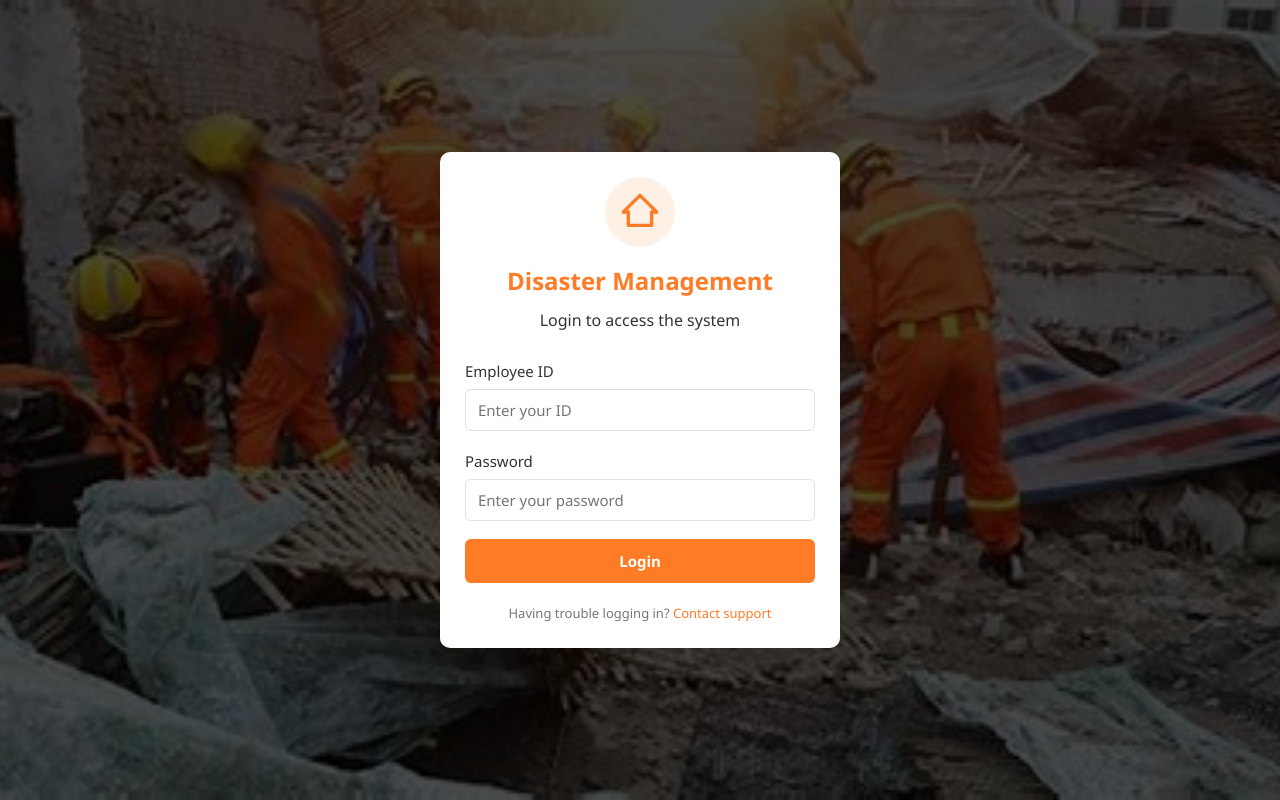
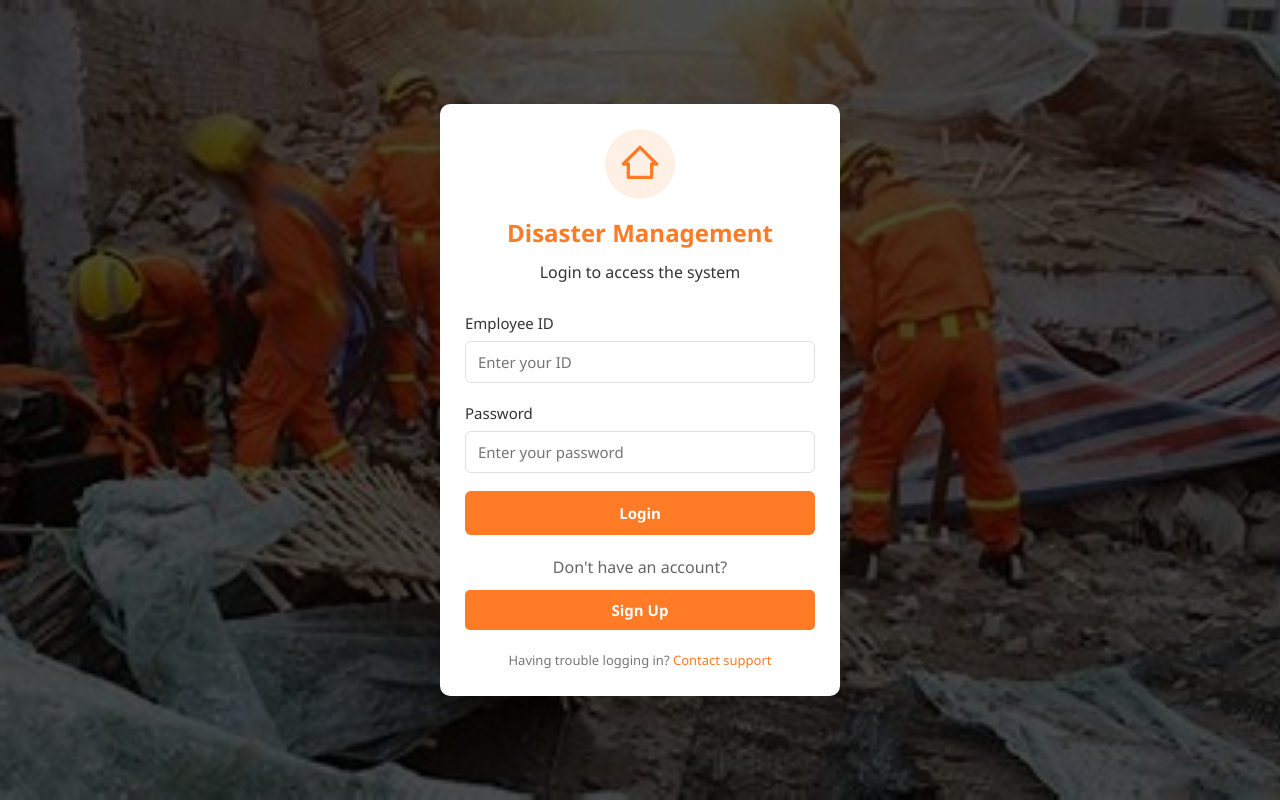
Before and after one commit to Manthantrivedi444/SSIP, a Flask app: page /auth/login in a window 1280 px wide. Run offline with Flask 3, Linux system fonts and the light colour scheme.

Commit message:
Add login and signup routes
Implemented login and signup functionality in the application. The root URL now redirects to the login page, and a new signup route has been added to handle user registration.

```diff
--- a/DDNAS/myapp/app.py
+++ b/DDNAS/myapp/app.py
@@ -1,4 +1,4 @@
-from flask import Flask, render_template
+from flask import Flask, render_template, redirect, url_for
 from routes import auth_bp  # Import the blueprint from routes
 from routes import home_bp
 
@@ -9,9 +9,26 @@ app.secret_key = 'your-secret-key-here'  # Required for session management
 app.register_blueprint(auth_bp, url_prefix='/auth')
 app.register_blueprint(home_bp)
 
+# Make the root URL redirect to login page
 @app.route('/')
 def index():
+    return redirect(url_for('login'))
+
+# Login route
+@app.route('/login')
+def login():
     return render_template('login.html')
+
+# Your other routes...
+@app.route('/auth/login', methods=['POST'])
+def auth_login():
+    # Your login authentication logic here
+    pass
+
+@app.route('/home')
+def home():
+    # Your home page logic here
+    pass
 
 if __name__ == '__main__':
     app.run(debug=True)
--- a/DDNAS/myapp/routes/auth.py
+++ b/DDNAS/myapp/routes/auth.py
@@ -26,6 +26,12 @@ def home():
         return redirect(url_for('auth.login'))
     return render_template('home.html')
 
+@auth_bp.route('/signup', methods=['GET', 'POST'])
+def signup():
+    if request.method == 'GET':
+        return render_template('signup.html')
+    return render_template('signup.html')
+
 @auth_bp.route('/logout')
 def logout():
     session.pop('user_id', None)
--- a/DDNAS/myapp/static/css/login.css
+++ b/DDNAS/myapp/static/css/login.css
@@ -180,3 +180,27 @@ select.form-control {
         height: 35px;
     }
 }
+
+.signup-section {
+    text-align: center;
+    margin: 20px 0;
+}
+
+.signup-section p {
+    margin-bottom: 10px;
+    color: #666;
+}
+
+.signup-btn {
+    background-color: #ff7b25 !important;
+    color: white;
+    border: none;
+    padding: 10px 20px;
+    border-radius: 5px;
+    cursor: pointer;
+    transition: background-color 0.3s ease;
+}
+
+.signup-btn:hover {
+    background-color: #45a049 !important;
+}
--- a/DDNAS/myapp/static/js/login.js
+++ b/DDNAS/myapp/static/js/login.js
@@ -30,4 +30,32 @@ document.getElementById("loginForm").addEventListener("submit", function(event)
         console.error("Error:", error);
         alert("An error occurred. Please try again later.");
     });
+    document.addEventListener('DOMContentLoaded', function() {
+        // Handle signup button click (alternative to onclick in HTML)
+        const signupBtn = document.querySelector('.signup-btn');
+        if (signupBtn) {
+            signupBtn.addEventListener('click', function() {
+                window.location.href = '/auth/signup';
+            });
+        }
+
+        // Handle login form submission
+        const loginForm = document.getElementById('loginForm');
+        if (loginForm) {
+            loginForm.addEventListener('submit', function(e) {
+                e.preventDefault();
+
+                const userId = document.getElementById('user_id').value;
+                const password = document.getElementById('password').value;
+
+                if (!userId || !password) {
+                    alert('Please fill in all fields');
+                    return;
+                }
+
+                // Submit the form
+                this.submit();
+            });
+        }
+    });
 });
--- a/DDNAS/myapp/templates/login.html
+++ b/DDNAS/myapp/templates/login.html
@@ -35,11 +35,16 @@
             <button type="submit" class="btn">Login</button>
         </form>
 
+        <div class="signup-section">
+            <p>Don't have an account?</p>
+            <button class="btn signup-btn" onclick="window.location.href='/auth/signup'">Sign Up</button>
+        </div>
+
         <div class="footer">
             <p>Having trouble logging in? <a href="#">Contact support</a></p>
         </div>
     </div>
 
-    <script src="{{ url_for('static', filename='login.js') }}"></script>
+    <script src="{{ url_for('static', filename='js/login.js') }}"></script>
 </body>
 </html>
--- a/DDNAS/myapp/templates/signup.html
+++ b/DDNAS/myapp/templates/signup.html
@@ -5,7 +5,7 @@
   <meta charset="UTF-8">
   <meta name="viewport" content="width=device-width, initial-scale=1.0">
   <title>Disaster Management App</title>
-  <link rel="stylesheet" href="signstyle.css">
+  <link rel="stylesheet" href="{{ url_for('static', filename='css/signstyle.css') }}">
 </head>
 
 <body>
@@ -49,12 +49,12 @@
       </form>
 
       <div class="login-link">
-        Already have an account? <a href="login.html">Log in</a>
+        Already have an account? <a href="{{ url_for('auth.login') }}">Log in</a>
       </div>
     </div>
   </div>
 
-  <script src="signscr.js"></script>
+  <script src="{{ url_for('static', filename='js/signscr.js') }}"></script>
 </body>
 
 </html>
```
